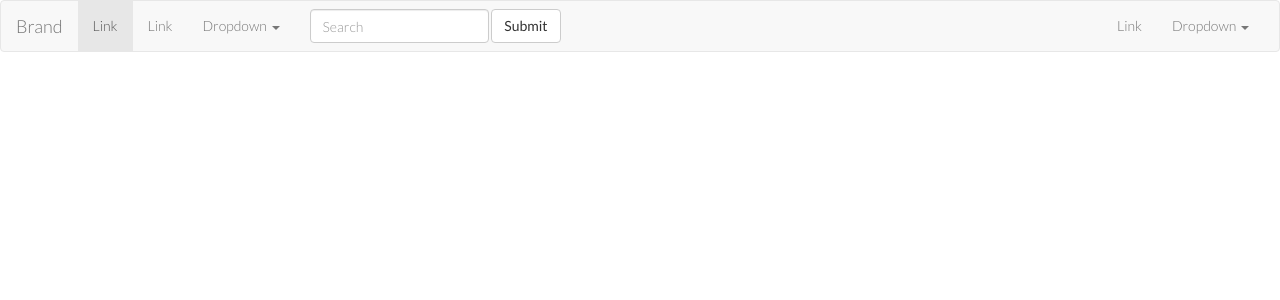
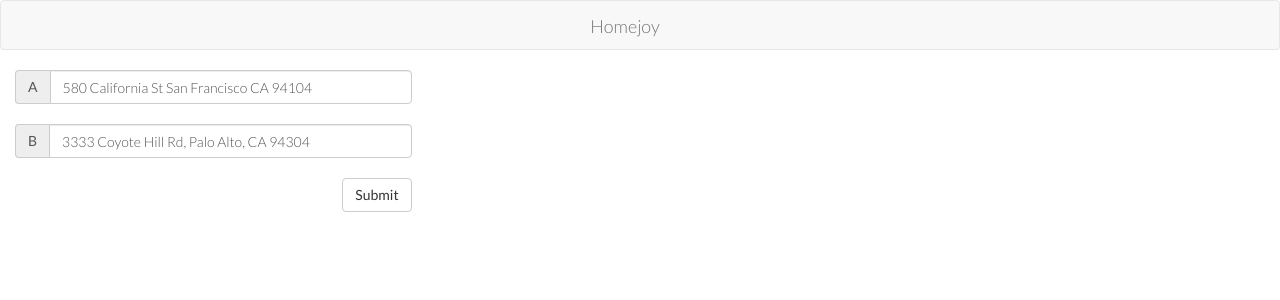
Before and after one commit to briansudo/homejoy, a Django app: template main/templates/main/index.html in a window 1280 px wide. Shown: the top 300 px of the page. Run offline with Django 3.2, Linux system fonts and the light colour scheme; the template is opened without the code that fills it, so the values that code supplies are empty; some libraries are stand-ins or nearby versions.

Commit message:
current state

```diff
--- a/homejoy/settings.py
+++ b/homejoy/settings.py
@@ -88,7 +88,7 @@
 
 # Parse database configuration from $DATABASE_URL
 import dj_database_url
-DATABASES['default'] =  dj_database_url.config(default="postgres://onmvahelqbrust:0MfbTrT3v2slEvjSPNp7SUlufe@ec2-23-23-210-37.compute-1.amazonaws.com:5432/d6cfbiqtb1arne")
+DATABASES['default'] =  dj_database_url.config(default="postgres://qbcvcckizoldzv:ScYsEbgym5sfVpgizSZwgHxEk_@ec2-54-225-101-18.compute-1.amazonaws.com:5432/dc0hg75ql818oe")
 
 # Honor the 'X-Forwarded-Proto' header for request.is_secure()
 SECURE_PROXY_SSL_HEADER = ('HTTP_X_FORWARDED_PROTO', 'https')
--- a/homejoy/urls.py
+++ b/homejoy/urls.py
@@ -6,5 +6,6 @@
     # url(r'^$', 'homejoy.views.home', name='home'),
     # url(r'^blog/', include('blog.urls')),
 
+    url(r'^', include('main.urls')),
     url(r'^admin/', include(admin.site.urls)),
 )
--- a/main/static/main/css/main.css
+++ b/main/static/main/css/main.css
@@ -3,66 +3,10 @@
   font-weight:300;
 }
 
-.card {
-    background:#FFF;
-    border:1px solid #AAA;
-    border-bottom:3px solid #BBB;
-    padding:0px;
-    margin:50px;
-    overflow:hidden;
-    float:left;
+.navbar-brand {
+    position: absolute;
+    width: 100%;
+    left: 0;
+    text-align: center;
+    margin: auto;
 }
-
-.card h1 {
-    margin:0px;
-    padding:10px;
-    padding-bottom:0px;
-}
-
-.card p {
-    padding:10px;
-}
-
-.card-image {
-    width:100%;
-    height:300px;
-    padding:0px;
-    margin:0px;
-    background-position:center;
-    background-repeat:no-repeat;
-    position:relative;
-    overflow:hidden;
-    cursor:pointer;
-}
-
-.card-image .banner {
-    height:50px;
-    width:50px;
-    top:0px;
-    right:0px;
-    background-position:top right;
-    background-repeat:no-repeat;
-    position:absolute;
-}
-
-.card-image h1,
-.card-image h2,
-.card-image h3,
-.card-image h4,
-.card-image h5,
-.card-image h6 {
-    position:absolute;
-    bottom:0px;
-    width:100%;
-    color:white;
-    background:rgba(0,0,0,0.65);
-    margin:0px;
-    padding:6px;
-    border:none;
-}
-
-/*.float-left .card {
-    float:left;
-    width:300px;
-    height:270px;
-}*/
--- a/main/templates/main/index.html
+++ b/main/templates/main/index.html
@@ -4,7 +4,7 @@
 	{% load staticfiles %}
 
 	<meta charset="UTF-8">
-	<title>Document</title>
+	<title>Homejoy Test</title>
 
 	<link href="{% static "main/css/bootstrap.min.css" %}" rel="stylesheet" >
 	<link href="{% static "main/css/main.css" %}" rel="stylesheet" >
@@ -21,49 +21,30 @@
 	        <span class="icon-bar"></span>
 	        <span class="icon-bar"></span>
 	      </button>
-	      <a class="navbar-brand" href="#">Brand</a>
+	      <a class="navbar-brand" href="#">Homejoy</a>
 	    </div>
-
-	    <!-- Collect the nav links, forms, and other content for toggling -->
-	    <div class="collapse navbar-collapse" id="bs-example-navbar-collapse-1">
-	      <ul class="nav navbar-nav">
-	        <li class="active"><a href="#">Link <span class="sr-only">(current)</span></a></li>
-	        <li><a href="#">Link</a></li>
-	        <li class="dropdown">
-	          <a href="#" class="dropdown-toggle" data-toggle="dropdown" role="button" aria-expanded="false">Dropdown <span class="caret"></span></a>
-	          <ul class="dropdown-menu" role="menu">
-	            <li><a href="#">Action</a></li>
-	            <li><a href="#">Another action</a></li>
-	            <li><a href="#">Something else here</a></li>
-	            <li class="divider"></li>
-	            <li><a href="#">Separated link</a></li>
-	            <li class="divider"></li>
-	            <li><a href="#">One more separated link</a></li>
-	          </ul>
-	        </li>
-	      </ul>
-	      <form class="navbar-form navbar-left" role="search">
-	        <div class="form-group">
-	          <input type="text" class="form-control" placeholder="Search">
-	        </div>
-	        <button type="submit" class="btn btn-default">Submit</button>
-	      </form>
-	      <ul class="nav navbar-nav navbar-right">
-	        <li><a href="#">Link</a></li>
-	        <li class="dropdown">
-	          <a href="#" class="dropdown-toggle" data-toggle="dropdown" role="button" aria-expanded="false">Dropdown <span class="caret"></span></a>
-	          <ul class="dropdown-menu" role="menu">
-	            <li><a href="#">Action</a></li>
-	            <li><a href="#">Another action</a></li>
-	            <li><a href="#">Something else here</a></li>
-	            <li class="divider"></li>
-	            <li><a href="#">Separated link</a></li>
-	          </ul>
-	        </li>
-	      </ul>
-	    </div><!-- /.navbar-collapse -->
 	  </div><!-- /.container-fluid -->
 	</nav>
+	<div class="container col-md-4">
+		<form role="form">
+			<div class="input-group">
+			  <span class="input-group-addon">A</span>
+			  <input type="text" class="form-control" value="580 California St San Francisco CA 94104">
+			</div>
+			<br>
+			<div class="input-group">
+			  <span class="input-group-addon">B</span>
+			  <input type="text" class="form-control" value="3333 Coyote Hill Rd, Palo Alto, CA 94304">
+			</div>
+			<br>
+			<div class="text-right">
+				<button type="submit" class="btn btn-default">Submit</button>
+			</div>
+		</form>
+
+	</div>
+	<div class="container col-md-8">
+	</div>
 </body>
 	<script src="{% static "main/js/jquery-1.11.1.min.js" %}"></script>
 	<script src="{% static "main/js/bootstrap.min.js" %}"></script>
--- a/main/views.py
+++ b/main/views.py
@@ -6,6 +6,6 @@
 def index(request):
 	return render(request, 'main/index.html', {})
 
-def get_postings(request, start=(-122.4042,37.7929), end=(-122.147963,37.402453)):
-	itersections = util.get_intersecting_shapes(start, end)
-	return HttpResponse(json.dumps(itersections), content_type='application/json')
+def get_polygons(request, start=(-122.4042,37.7929), end=(-122.147963,37.402453)):
+	intersections = util.get_intersecting_shapes(start, end)
+	return HttpResponse(json.dumps(intersections), content_type='application/json')
```
Also changed, not shown: main/util.py (+6 -4 lines), 2 other files.
